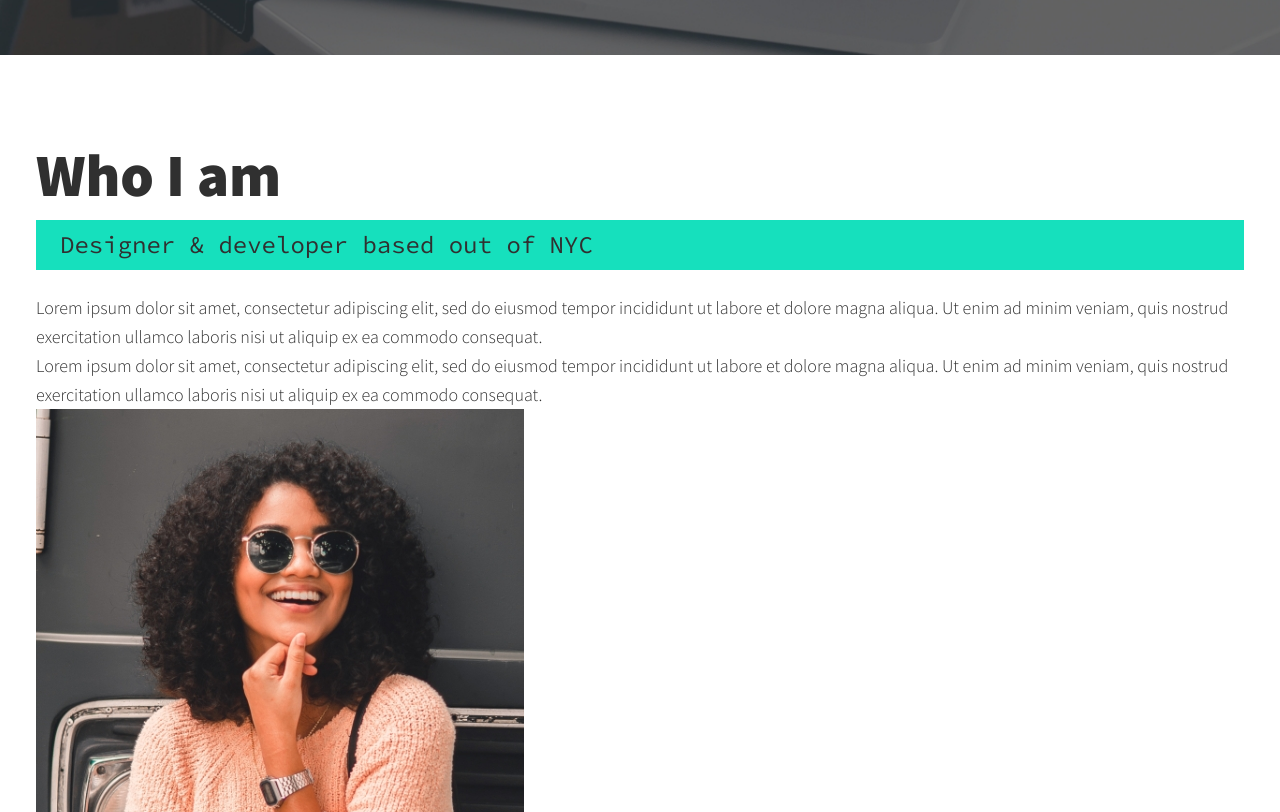
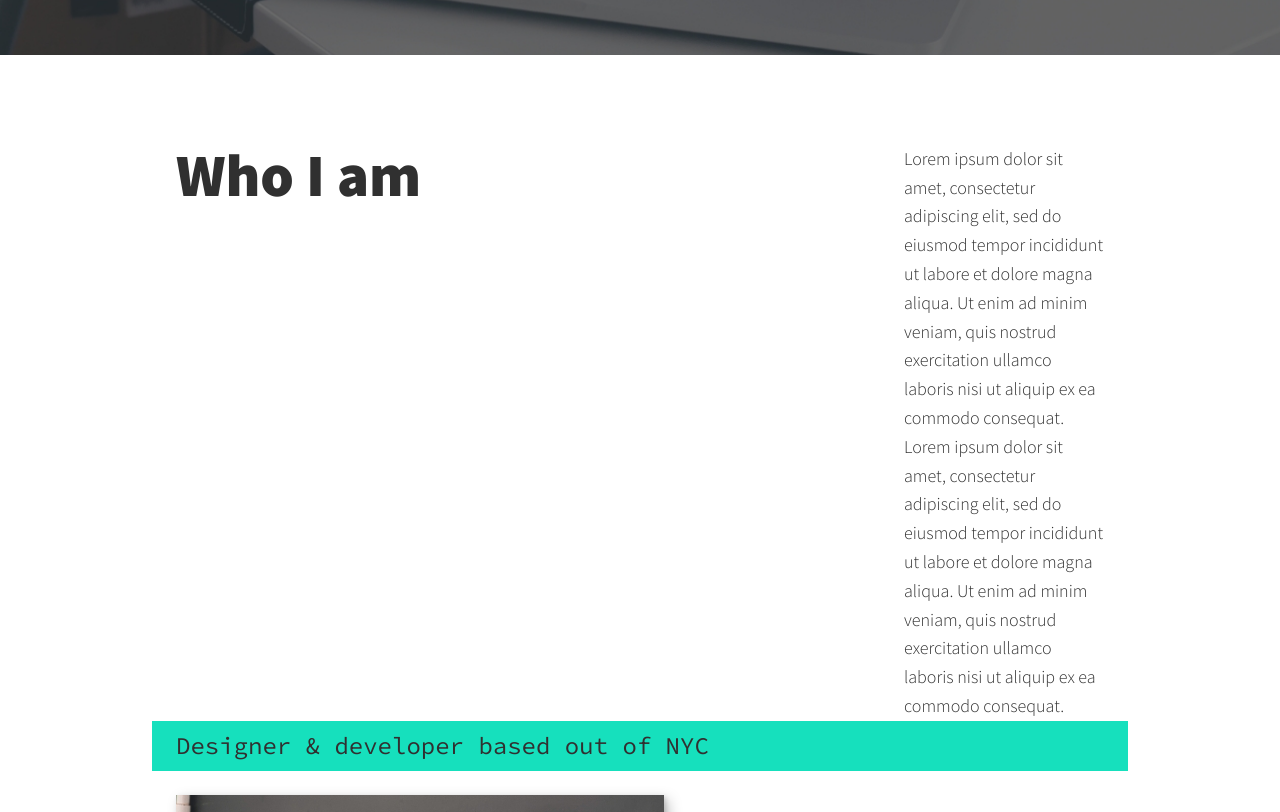
Before and after one commit to AndyCatlow/scrimba, a browser extension: page Portfolio/index.html in a window 1280 px wide. Shown: the part 1088-1900 px from the top of the page. Drawn offline with nearby package versions, Linux system fonts and the light colour scheme.

Commit message:
update about-me styles

```diff
--- a/Portfolio/index.html
+++ b/Portfolio/index.html
@@ -124,7 +124,11 @@
         </p>
       </div>
 
-      <img src="img/dev-jane-02.jpg" alt="Jane leaning against a bus" />
+      <img
+        src="img/dev-jane-02.jpg"
+        alt="Jane leaning against a bus"
+        class="about-me__img"
+      />
     </section>
 
     <!-- My Work -->
--- a/Portfolio/styles.css
+++ b/Portfolio/styles.css
@@ -227,3 +227,38 @@ nav {
     margin-left: 2em;
   }
 }
+
+.about-me {
+  max-width: 1000px;
+  margin: 0 auto;
+}
+
+.about-me__img {
+  box-shadow: var(--bs);
+}
+
+@media (min-width: 600px) {
+  .about-me {
+    display: grid;
+    grid-template-columns: 1fr 200px;
+    grid-template-areas:
+      "title img"
+      "subtitle img"
+      "text img";
+    grid-column-gap: 2em;
+  }
+
+  .section__title--about {
+    grid-area: title;
+  }
+
+  .section__subtitle--about {
+    grid-column: 1 / -1;
+    grid-row: 2;
+    position: relative;
+    left: -1em;
+    width: calc(100% + 2em);
+    padding-left: 1em;
+    padding-right: calc(200px + 4em);
+  }
+}
```
